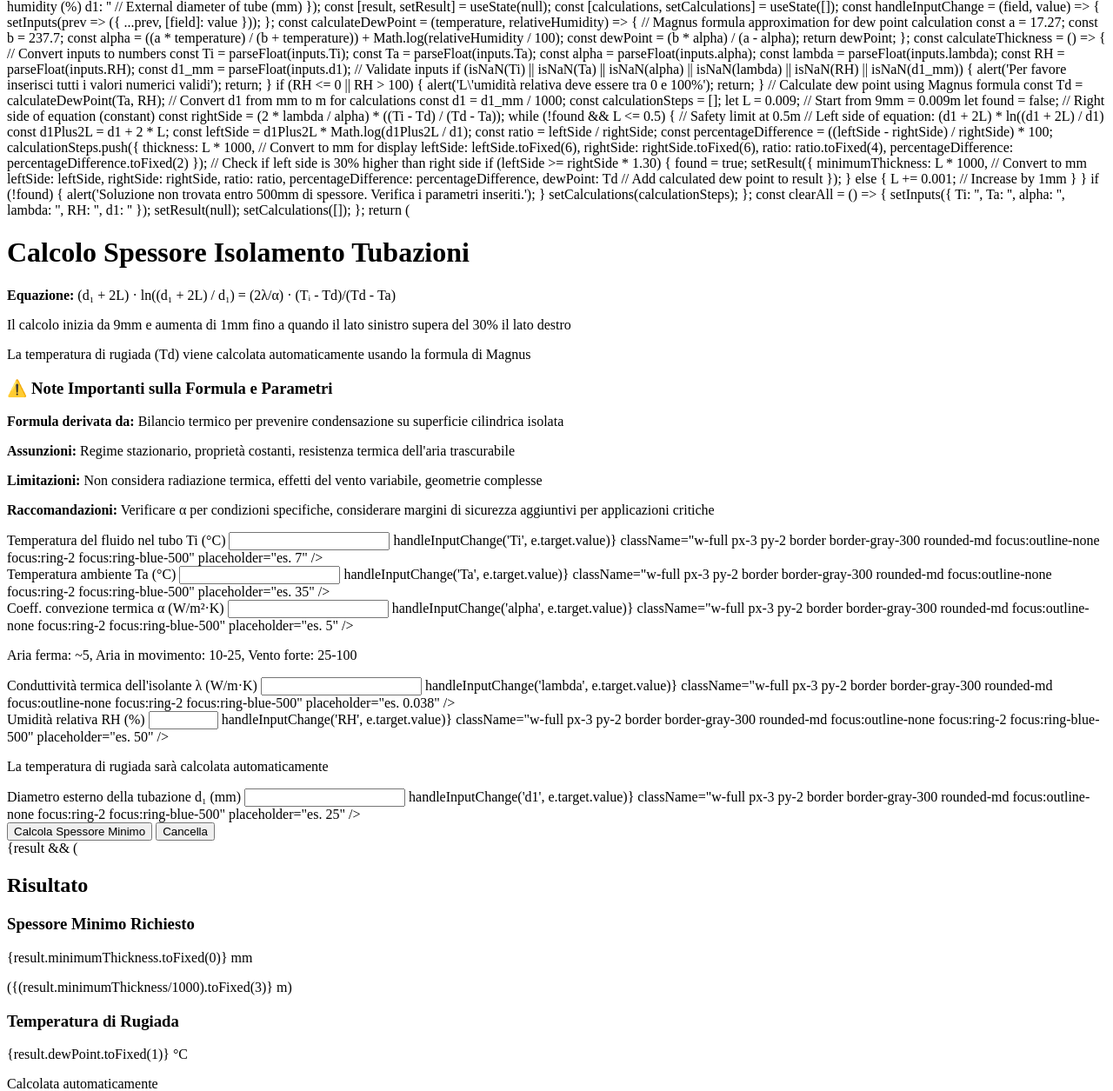
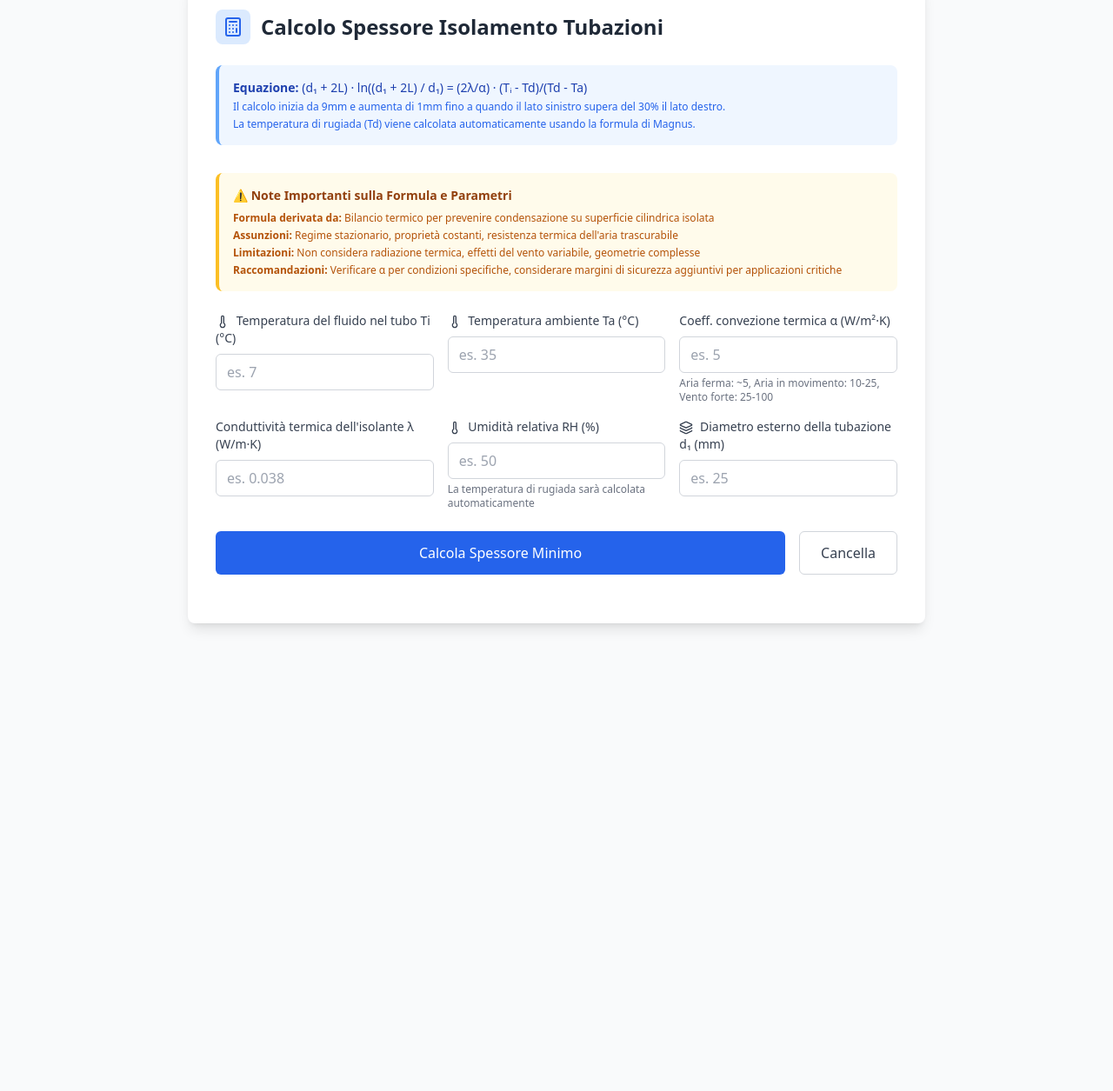
Before and after one commit to estwald2/isolamento-freddo, a plain HTML site: page index.html in a window 1280 px wide. Shown: the part 45-1300 px from the top of the page at 87% size. After the commit the page ends 800 px from the top, so only its background shows below. Drawn offline with nearby package versions, Linux system fonts and the light colour scheme.

Commit message:
Update index.html

```diff
--- a/index.html
+++ b/index.html
@@ -1,28 +1,179 @@
-import React, { useState } from 'react';
-import { Calculator, Thermometer, Layers } from 'lucide-react';
+<!DOCTYPE html>
+<html lang="it">
+<head>
+  <meta charset="UTF-8">
+  <meta name="viewport" content="width=device-width, initial-scale=1.0">
+  <title>Calcolo Spessore Isolamento Tubazioni</title>
+  <script src="https://cdn.tailwindcss.com"></script>
+  <script src="https://unpkg.com/lucide@latest"></script>
+</head>
+<body class="bg-gray-50">
 
-export default function InsulationThicknessCalculator() {
-  const [inputs, setInputs] = useState({
-    Ti: '',     // Fluid temperature (°C)
-    Ta: '',     // Ambient temperature (°C)
-    alpha: '',  // Heat transfer coefficient (W/m²·K)
-    lambda: '', // Thermal conductivity coefficient (W/m·K)
-    RH: '',     // Relative humidity (%)
-    d1: ''      // External diameter of tube (mm)
-  });
+  <div id="root" class="max-w-4xl mx-auto p-6 bg-gray-50 min-h-screen">
+    <div class="bg-white rounded-lg shadow-lg p-8">
+      <div class="flex items-center gap-3 mb-6">
+        <div class="p-2 bg-blue-100 rounded-lg">
+          <i data-lucide="calculator" class="w-6 h-6 text-blue-600"></i>
+        </div>
+        <h1 class="text-2xl font-bold text-gray-800">
+          Calcolo Spessore Isolamento Tubazioni
+        </h1>
+      </div>
 
-  const [result, setResult] = useState(null);
-  const [calculations, setCalculations] = useState([]);
+      <div class="mb-8 p-4 bg-blue-50 rounded-lg border-l-4 border-blue-400">
+        <p class="text-sm text-blue-800">
+          <strong>Equazione:</strong> (d₁ + 2L) · ln((d₁ + 2L) / d₁) = (2λ/α) · (Tᵢ - Td)/(Td - Ta)
+        </p>
+        <p class="text-xs text-blue-600 mt-1">
+          Il calcolo inizia da 9mm e aumenta di 1mm fino a quando il lato sinistro supera del 30% il lato destro.
+        </p>
+        <p class="text-xs text-blue-600 mt-1">
+          La temperatura di rugiada (Td) viene calcolata automaticamente usando la formula di Magnus.
+        </p>
+      </div>
 
-  const handleInputChange = (field, value) => {
-    setInputs(prev => ({
-      ...prev,
-      [field]: value
-    }));
+      <div class="mb-6 p-4 bg-amber-50 rounded-lg border-l-4 border-amber-400">
+        <h3 class="text-sm font-semibold text-amber-800 mb-2">⚠️ Note Importanti sulla Formula e Parametri</h3>
+        <div class="text-xs text-amber-700 space-y-1">
+          <p><strong>Formula derivata da:</strong> Bilancio termico per prevenire condensazione su superficie cilindrica isolata</p>
+          <p><strong>Assunzioni:</strong> Regime stazionario, proprietà costanti, resistenza termica dell'aria trascurabile</p>
+          <p><strong>Limitazioni:</strong> Non considera radiazione termica, effetti del vento variabile, geometrie complesse</p>
+          <p><strong>Raccomandazioni:</strong> Verificare α per condizioni specifiche, considerare margini di sicurezza aggiuntivi per applicazioni critiche</p>
+        </div>
+      </div>
+
+      <div class="grid grid-cols-1 md:grid-cols-2 lg:grid-cols-3 gap-4 mb-6">
+        <div>
+          <label class="block text-sm font-medium text-gray-700 mb-2">
+            <i data-lucide="thermometer" class="w-4 h-4 inline mr-1"></i>
+            Temperatura del fluido nel tubo Ti (°C)
+          </label>
+          <input
+            id="Ti"
+            type="number"
+            step="0.1"
+            class="w-full px-3 py-2 border border-gray-300 rounded-md focus:outline-none focus:ring-2 focus:ring-blue-500"
+            placeholder="es. 7"
+          />
+        </div>
+
+        <div>
+          <label class="block text-sm font-medium text-gray-700 mb-2">
+            <i data-lucide="thermometer" class="w-4 h-4 inline mr-1"></i>
+            Temperatura ambiente Ta (°C)
+          </label>
+          <input
+            id="Ta"
+            type="number"
+            step="0.1"
+            class="w-full px-3 py-2 border border-gray-300 rounded-md focus:outline-none focus:ring-2 focus:ring-blue-500"
+            placeholder="es. 35"
+          />
+        </div>
+
+        <div>
+          <label class="block text-sm font-medium text-gray-700 mb-2">
+            Coeff. convezione termica α (W/m²·K)
+          </label>
+          <input
+            id="alpha"
+            type="number"
+            step="0.1"
+            class="w-full px-3 py-2 border border-gray-300 rounded-md focus:outline-none focus:ring-2 focus:ring-blue-500"
+            placeholder="es. 5"
+          />
+          <p class="text-xs text-gray-500 mt-1">
+            Aria ferma: ~5, Aria in movimento: 10-25, Vento forte: 25-100
+          </p>
+        </div>
+
+        <div>
+          <label class="block text-sm font-medium text-gray-700 mb-2">
+            Conduttività termica dell'isolante λ (W/m·K)
+          </label>
+          <input
+            id="lambda"
+            type="number"
+            step="0.001"
+            class="w-full px-3 py-2 border border-gray-300 rounded-md focus:outline-none focus:ring-2 focus:ring-blue-500"
+            placeholder="es. 0.038"
+          />
+        </div>
+
+        <div>
+          <label class="block text-sm font-medium text-gray-700 mb-2">
+            <i data-lucide="thermometer" class="w-4 h-4 inline mr-1"></i>
+            Umidità relativa RH (%)
+          </label>
+          <input
+            id="RH"
+            type="number"
+            step="0.1"
+            min="0"
+            max="100"
+            class="w-full px-3 py-2 border border-gray-300 rounded-md focus:outline-none focus:ring-2 focus:ring-blue-500"
+            placeholder="es. 50"
+          />
+           <p class="text-xs text-gray-500 mt-1">
+              La temperatura di rugiada sarà calcolata automaticamente
+            </p>
+        </div>
+
+        <div>
+          <label class="block text-sm font-medium text-gray-700 mb-2">
+            <i data-lucide="layers" class="w-4 h-4 inline mr-1"></i>
+            Diametro esterno della tubazione d₁ (mm)
+          </label>
+          <input
+            id="d1"
+            type="number"
+            step="0.1"
+            class="w-full px-3 py-2 border border-gray-300 rounded-md focus:outline-none focus:ring-2 focus:ring-blue-500"
+            placeholder="es. 25"
+          />
+        </div>
+      </div>
+
+      <div class="flex gap-4 mb-6">
+        <button
+          id="calculateButton"
+          class="flex-1 bg-blue-600 text-white py-3 px-6 rounded-md hover:bg-blue-700 transition-colors font-medium"
+        >
+          Calcola Spessore Minimo
+        </button>
+        <button
+          id="clearButton"
+          class="px-6 py-3 border border-gray-300 text-gray-700 rounded-md hover:bg-gray-50 transition-colors"
+        >
+          Cancella
+        </button>
+      </div>
+
+      <div id="result-container"></div>
+      <div id="calculations-container"></div>
+    </div>
+  </div>
+
+  <script>
+    document.addEventListener('DOMContentLoaded', () => {
+      lucide.createIcons();
+
+      const inputs = {
+        Ti: document.getElementById('Ti'),
+        Ta: document.getElementById('Ta'),
+        alpha: document.getElementById('alpha'),
+        lambda: document.getElementById('lambda'),
+        RH: document.getElementById('RH'),
+        d1: document.getElementById('d1')
       };
 
+      const resultContainer = document.getElementById('result-container');
+      const calculationsContainer = document.getElementById('calculations-container');
+
+      document.getElementById('calculateButton').addEventListener('click', calculateThickness);
+      document.getElementById('clearButton').addEventListener('click', clearAll);
+
       const calculateDewPoint = (temperature, relativeHumidity) => {
-    // Magnus formula approximation for dew point calculation
         const a = 17.27;
         const b = 237.7;
         const alpha = ((a * temperature) / (b + temperature)) + Math.log(relativeHumidity / 100);
@@ -31,40 +182,33 @@ export default function InsulationThicknessCalculator() {
       };
 
       const calculateThickness = () => {
-    // Convert inputs to numbers
-    const Ti = parseFloat(inputs.Ti);
-    const Ta = parseFloat(inputs.Ta);
-    const alpha = parseFloat(inputs.alpha);
-    const lambda = parseFloat(inputs.lambda);
-    const RH = parseFloat(inputs.RH);
-    const d1_mm = parseFloat(inputs.d1);
+        const Ti = parseFloat(inputs.Ti.value);
+        const Ta = parseFloat(inputs.Ta.value);
+        const alpha = parseFloat(inputs.alpha.value);
+        const lambda = parseFloat(inputs.lambda.value);
+        const RH = parseFloat(inputs.RH.value);
+        const d1_mm = parseFloat(inputs.d1.value);
 
-    // Validate inputs
         if (isNaN(Ti) || isNaN(Ta) || isNaN(alpha) || isNaN(lambda) || isNaN(RH) || isNaN(d1_mm)) {
           alert('Per favore inserisci tutti i valori numerici validi');
           return;
         }
 
         if (RH <= 0 || RH > 100) {
-      alert('L\'umidità relativa deve essere tra 0 e 100%');
+          alert("L'umidità relativa deve essere tra 0 e 100%");
           return;
         }
 
-    // Calculate dew point using Magnus formula
         const Td = calculateDewPoint(Ta, RH);
-
-    // Convert d1 from mm to m for calculations
         const d1 = d1_mm / 1000;
 
         const calculationSteps = [];
-    let L = 0.009; // Start from 9mm = 0.009m
+        let L = 0.009;
         let found = false;
 
-    // Right side of equation (constant)
         const rightSide = (2 * lambda / alpha) * ((Ti - Td) / (Td - Ta));
 
-    while (!found && L <= 0.5) { // Safety limit at 0.5m
-      // Left side of equation: (d1 + 2L) * ln((d1 + 2L) / d1)
+        while (!found && L <= 0.5) {
           const d1Plus2L = d1 + 2 * L;
           const leftSide = d1Plus2L * Math.log(d1Plus2L / d1);
 
@@ -72,26 +216,25 @@ export default function InsulationThicknessCalculator() {
           const percentageDifference = ((leftSide - rightSide) / rightSide) * 100;
 
           calculationSteps.push({
-        thickness: L * 1000, // Convert to mm for display
+            thickness: L * 1000,
             leftSide: leftSide.toFixed(6),
             rightSide: rightSide.toFixed(6),
             ratio: ratio.toFixed(4),
             percentageDifference: percentageDifference.toFixed(2)
           });
 
-      // Check if left side is 30% higher than right side
           if (leftSide >= rightSide * 1.30) {
             found = true;
-        setResult({
-          minimumThickness: L * 1000, // Convert to mm
+            renderResult({
+              minimumThickness: L * 1000,
               leftSide: leftSide,
               rightSide: rightSide,
               ratio: ratio,
               percentageDifference: percentageDifference,
-          dewPoint: Td // Add calculated dew point to result
+              dewPoint: Td
             });
           } else {
-        L += 0.001; // Increase by 1mm
+            L += 0.001;
           }
         }
 
@@ -99,236 +242,94 @@ export default function InsulationThicknessCalculator() {
           alert('Soluzione non trovata entro 500mm di spessore. Verifica i parametri inseriti.');
         }
 
-    setCalculations(calculationSteps);
+        renderCalculations(calculationSteps);
       };
 
-  const clearAll = () => {
-    setInputs({
-      Ti: '',
-      Ta: '',
-      alpha: '',
-      lambda: '',
-      RH: '',
-      d1: ''
-    });
-    setResult(null);
-    setCalculations([]);
-  };
-
-  return (
-    <div className="max-w-4xl mx-auto p-6 bg-gray-50 min-h-screen">
-      <div className="bg-white rounded-lg shadow-lg p-8">
-        <div className="flex items-center gap-3 mb-6">
-          <div className="p-2 bg-blue-100 rounded-lg">
-            <Calculator className="w-6 h-6 text-blue-600" />
+      const renderResult = (result) => {
+        resultContainer.innerHTML = `
+          <div class="bg-green-50 border border-green-200 rounded-lg p-6 mb-6">
+            <h2 class="text-xl font-bold text-green-800 mb-4">Risultato</h2>
+            <div class="grid grid-cols-1 md:grid-cols-3 gap-4">
+              <div class="bg-white p-4 rounded-md">
+                <h3 class="font-semibold text-gray-800 mb-2">Spessore Minimo Richiesto</h3>
+                <p class="text-2xl font-bold text-green-600">${result.minimumThickness.toFixed(0)} mm</p>
+                <p class="text-sm text-gray-600">(${(result.minimumThickness/1000).toFixed(3)} m)</p>
               </div>
-          <h1 className="text-2xl font-bold text-gray-800">
-            Calcolo Spessore Isolamento Tubazioni
-          </h1>
+              <div class="bg-white p-4 rounded-md">
+                <h3 class="font-semibold text-gray-800 mb-2">Temperatura di Rugiada</h3>
+                <p class="text-xl font-bold text-blue-600">${result.dewPoint.toFixed(1)} °C</p>
+                <p class="text-sm text-gray-600">Calcolata automaticamente</p>
               </div>
-
-        <div className="mb-8 p-4 bg-blue-50 rounded-lg border-l-4 border-blue-400">
-          <p className="text-sm text-blue-800">
-            <strong>Equazione:</strong> (d₁ + 2L) · ln((d₁ + 2L) / d₁) = (2λ/α) · (Tᵢ - Td)/(Td - Ta)
+              <div class="bg-white p-4 rounded-md">
+                <h3 class="font-semibold text-gray-800 mb-2">Verifica Equazione</h3>
+                <p class="text-sm text-gray-600">
+                  Lato sinistro: <span class="font-mono">${result.leftSide.toFixed(6)}</span>
                 </p>
-          <p className="text-xs text-blue-600 mt-1">
-            Il calcolo inizia da 9mm e aumenta di 1mm fino a quando il lato sinistro supera del 30% il lato destro
+                <p class="text-sm text-gray-600">
+                  Lato destro: <span class="font-mono">${result.rightSide.toFixed(6)}</span>
                 </p>
-          <p className="text-xs text-blue-600 mt-1">
-            La temperatura di rugiada (Td) viene calcolata automaticamente usando la formula di Magnus
-          </p>
-        </div>
-
-        <div className="mb-6 p-4 bg-amber-50 rounded-lg border-l-4 border-amber-400">
-          <h3 className="text-sm font-semibold text-amber-800 mb-2">⚠️ Note Importanti sulla Formula e Parametri</h3>
-          <div className="text-xs text-amber-700 space-y-1">
-            <p><strong>Formula derivata da:</strong> Bilancio termico per prevenire condensazione su superficie cilindrica isolata</p>
-            <p><strong>Assunzioni:</strong> Regime stazionario, proprietà costanti, resistenza termica dell'aria trascurabile</p>
-            <p><strong>Limitazioni:</strong> Non considera radiazione termica, effetti del vento variabile, geometrie complesse</p>
-            <p><strong>Raccomandazioni:</strong> Verificare α per condizioni specifiche, considerare margini di sicurezza aggiuntivi per applicazioni critiche</p>
-          </div>
-        </div>
-
-        <div className="grid grid-cols-1 md:grid-cols-2 lg:grid-cols-3 gap-4 mb-6">
-          <div>
-            <label className="block text-sm font-medium text-gray-700 mb-2">
-              <Thermometer className="w-4 h-4 inline mr-1" />
-              Temperatura del fluido nel tubo Ti (°C)
-            </label>
-            <input
-              type="number"
-              step="0.1"
-              value={inputs.Ti}
-              onChange={(e) => handleInputChange('Ti', e.target.value)}
-              className="w-full px-3 py-2 border border-gray-300 rounded-md focus:outline-none focus:ring-2 focus:ring-blue-500"
-              placeholder="es. 7"
-            />
-          </div>
-
-          <div>
-            <label className="block text-sm font-medium text-gray-700 mb-2">
-              <Thermometer className="w-4 h-4 inline mr-1" />
-              Temperatura ambiente Ta (°C)
-            </label>
-            <input
-              type="number"
-              step="0.1"
-              value={inputs.Ta}
-              onChange={(e) => handleInputChange('Ta', e.target.value)}
-              className="w-full px-3 py-2 border border-gray-300 rounded-md focus:outline-none focus:ring-2 focus:ring-blue-500"
-              placeholder="es. 35"
-            />
-          </div>
-
-          <div>
-            <label className="block text-sm font-medium text-gray-700 mb-2">
-              Coeff. convezione termica α (W/m²·K)
-            </label>
-            <input
-              type="number"
-              step="0.1"
-              value={inputs.alpha}
-              onChange={(e) => handleInputChange('alpha', e.target.value)}
-              className="w-full px-3 py-2 border border-gray-300 rounded-md focus:outline-none focus:ring-2 focus:ring-blue-500"
-              placeholder="es. 5"
-            />
-            <p className="text-xs text-gray-500 mt-1">
-              Aria ferma: ~5, Aria in movimento: 10-25, Vento forte: 25-100
-            </p>
-          </div>
-
-          <div>
-            <label className="block text-sm font-medium text-gray-700 mb-2">
-              Conduttività termica dell'isolante λ (W/m·K)
-            </label>
-            <input
-              type="number"
-              step="0.001"
-              value={inputs.lambda}
-              onChange={(e) => handleInputChange('lambda', e.target.value)}
-              className="w-full px-3 py-2 border border-gray-300 rounded-md focus:outline-none focus:ring-2 focus:ring-blue-500"
-              placeholder="es. 0.038"
-            />
-          </div>
-
-          <div>
-            <label className="block text-sm font-medium text-gray-700 mb-2">
-              <Thermometer className="w-4 h-4 inline mr-1" />
-              Umidità relativa RH (%)
-            </label>
-            <input
-              type="number"
-              step="0.1"
-              min="0"
-              max="100"
-              value={inputs.RH}
-              onChange={(e) => handleInputChange('RH', e.target.value)}
-              className="w-full px-3 py-2 border border-gray-300 rounded-md focus:outline-none focus:ring-2 focus:ring-blue-500"
-              placeholder="es. 50"
-            />
-            <p className="text-xs text-gray-500 mt-1">
-              La temperatura di rugiada sarà calcolata automaticamente
-            </p>
-          </div>
-
-          <div>
-            <label className="block text-sm font-medium text-gray-700 mb-2">
-              <Layers className="w-4 h-4 inline mr-1" />
-              Diametro esterno della tubazione d₁ (mm)
-            </label>
-            <input
-              type="number"
-              step="0.1"
-              value={inputs.d1}
-              onChange={(e) => handleInputChange('d1', e.target.value)}
-              className="w-full px-3 py-2 border border-gray-300 rounded-md focus:outline-none focus:ring-2 focus:ring-blue-500"
-              placeholder="es. 25"
-            />
-          </div>
-        </div>
-
-        <div className="flex gap-4 mb-6">
-          <button
-            onClick={calculateThickness}
-            className="flex-1 bg-blue-600 text-white py-3 px-6 rounded-md hover:bg-blue-700 transition-colors font-medium"
-          >
-            Calcola Spessore Minimo
-          </button>
-          <button
-            onClick={clearAll}
-            className="px-6 py-3 border border-gray-300 text-gray-700 rounded-md hover:bg-gray-50 transition-colors"
-          >
-            Cancella
-          </button>
-        </div>
-
-        {result && (
-          <div className="bg-green-50 border border-green-200 rounded-lg p-6 mb-6">
-            <h2 className="text-xl font-bold text-green-800 mb-4">Risultato</h2>
-            <div className="grid grid-cols-1 md:grid-cols-3 gap-4">
-              <div className="bg-white p-4 rounded-md">
-                <h3 className="font-semibold text-gray-800 mb-2">Spessore Minimo Richiesto</h3>
-                <p className="text-2xl font-bold text-green-600">{result.minimumThickness.toFixed(0)} mm</p>
-                <p className="text-sm text-gray-600">({(result.minimumThickness/1000).toFixed(3)} m)</p>
-              </div>
-              <div className="bg-white p-4 rounded-md">
-                <h3 className="font-semibold text-gray-800 mb-2">Temperatura di Rugiada</h3>
-                <p className="text-xl font-bold text-blue-600">{result.dewPoint.toFixed(1)} °C</p>
-                <p className="text-sm text-gray-600">Calcolata automaticamente</p>
-              </div>
-              <div className="bg-white p-4 rounded-md">
-                <h3 className="font-semibold text-gray-800 mb-2">Verifica Equazione</h3>
-                <p className="text-sm text-gray-600">
-                  Lato sinistro: <span className="font-mono">{result.leftSide.toFixed(6)}</span>
-                </p>
-                <p className="text-sm text-gray-600">
-                  Lato destro: <span className="font-mono">{result.rightSide.toFixed(6)}</span>
-                </p>
-                <p className="text-sm text-gray-600">
-                  Differenza: <span className="font-semibold text-green-600">+{result.percentageDifference.toFixed(1)}%</span>
+                 <p class="text-sm text-gray-600">
+                  Differenza: <span class="font-semibold text-green-600">+${result.percentageDifference.toFixed(1)}%</span>
                 </p>
               </div>
             </div>
           </div>
-        )}
+        `;
+      };
 
-        {calculations.length > 0 && (
-          <div className="bg-gray-50 rounded-lg p-6">
-            <h2 className="text-lg font-bold text-gray-800 mb-4">Iterazioni di Calcolo</h2>
-            <div className="overflow-x-auto">
-              <table className="w-full text-sm">
+      const renderCalculations = (calculations) => {
+        const lastTen = calculations.slice(-10);
+        let tableRows = '';
+        lastTen.forEach(calc => {
+          const rowClass = calc.percentageDifference >= 30 ? "bg-green-100" : "bg-white";
+          const diffClass = calc.percentageDifference >= 30 ? "text-green-600 font-semibold" : "";
+          tableRows += `
+            <tr class="${rowClass}">
+              <td class="p-2 font-mono">${calc.thickness.toFixed(0)}</td>
+              <td class="p-2 font-mono">${calc.leftSide}</td>
+              <td class="p-2 font-mono">${calc.rightSide}</td>
+              <td class="p-2 font-mono">${calc.ratio}</td>
+              <td class="p-2 font-mono">
+                <span class="${diffClass}">${calc.percentageDifference}%</span>
+              </td>
+            </tr>
+          `;
+        });
+
+        calculationsContainer.innerHTML = `
+          <div class="bg-gray-50 rounded-lg p-6">
+            <h2 class="text-lg font-bold text-gray-800 mb-4">Iterazioni di Calcolo</h2>
+            <div class="overflow-x-auto">
+              <table class="w-full text-sm">
                 <thead>
-                  <tr className="bg-gray-200">
-                    <th className="text-left p-2">Spessore (mm)</th>
-                    <th className="text-left p-2">Lato Sinistro</th>
-                    <th className="text-left p-2">Lato Destro</th>
-                    <th className="text-left p-2">Rapporto</th>
-                    <th className="text-left p-2">Differenza %</th>
+                  <tr class="bg-gray-200">
+                    <th class="text-left p-2">Spessore (mm)</th>
+                    <th class="text-left p-2">Lato Sinistro</th>
+                    <th class="text-left p-2">Lato Destro</th>
+                    <th class="text-left p-2">Rapporto</th>
+                    <th class="text-left p-2">Differenza %</th>
                   </tr>
                 </thead>
                 <tbody>
-                  {calculations.slice(-10).map((calc, index) => (
-                    <tr key={index} className={calc.percentageDifference >= 30 ? "bg-green-100" : "bg-white"}>
-                      <td className="p-2 font-mono">{calc.thickness.toFixed(0)}</td>
-                      <td className="p-2 font-mono">{calc.leftSide}</td>
-                      <td className="p-2 font-mono">{calc.rightSide}</td>
-                      <td className="p-2 font-mono">{calc.ratio}</td>
-                      <td className="p-2 font-mono">
-                        <span className={calc.percentageDifference >= 30 ? "text-green-600 font-semibold" : ""}>
-                          {calc.percentageDifference}%
-                        </span>
-                      </td>
-                    </tr>
-                  ))}
+                  ${tableRows}
                 </tbody>
               </table>
             </div>
-            <p className="text-xs text-gray-500 mt-2">
+            <p class="text-xs text-gray-500 mt-2">
               Mostrate le ultime 10 iterazioni. La riga evidenziata in verde indica il primo spessore che soddisfa il criterio del 30%.
             </p>
           </div>
-        )}
-      </div>
-    </div>
-  );
+        `;
+      };
+
+      const clearAll = () => {
+        for (const key in inputs) {
+          inputs[key].value = '';
         }
+        resultContainer.innerHTML = '';
+        calculationsContainer.innerHTML = '';
+      };
+    });
+  </script>
+</body>
+</html>
```
Lines whose indentation alone changed are shown as unchanged.
